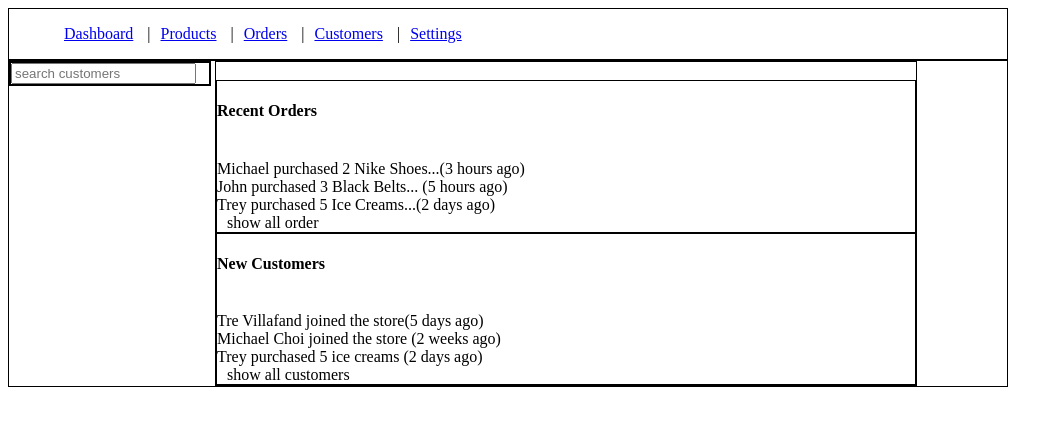
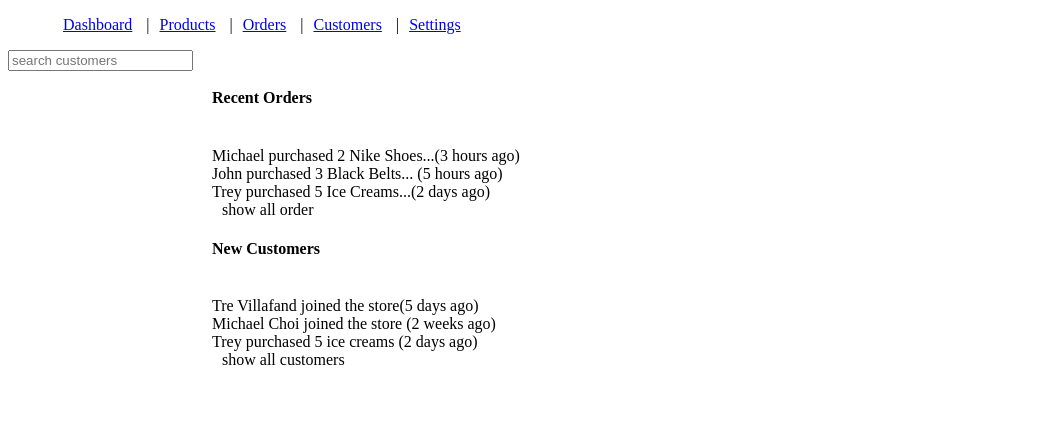
Before and after one commit to kgroenke/e-commerce_app, a website: page client/static/index.html in a window 1280 px wide. Shown: the whole page, without its empty margins (0-1063 px from the left). Drawn offline with nearby package versions, Linux system fonts and the light colour scheme; some packages are replaced by stand-ins of ours.

Commit message:
updated css

```diff
--- a/client/static/stylesheet/styles.css
+++ b/client/static/stylesheet/styles.css
@@ -1,9 +1,7 @@
 body {
   width: 1000px;
 }
-div {
-    border: 1px solid #000000;
-}
+
 
 h1 {
   color: red;
```
Also changed, not shown: 2 other files.
